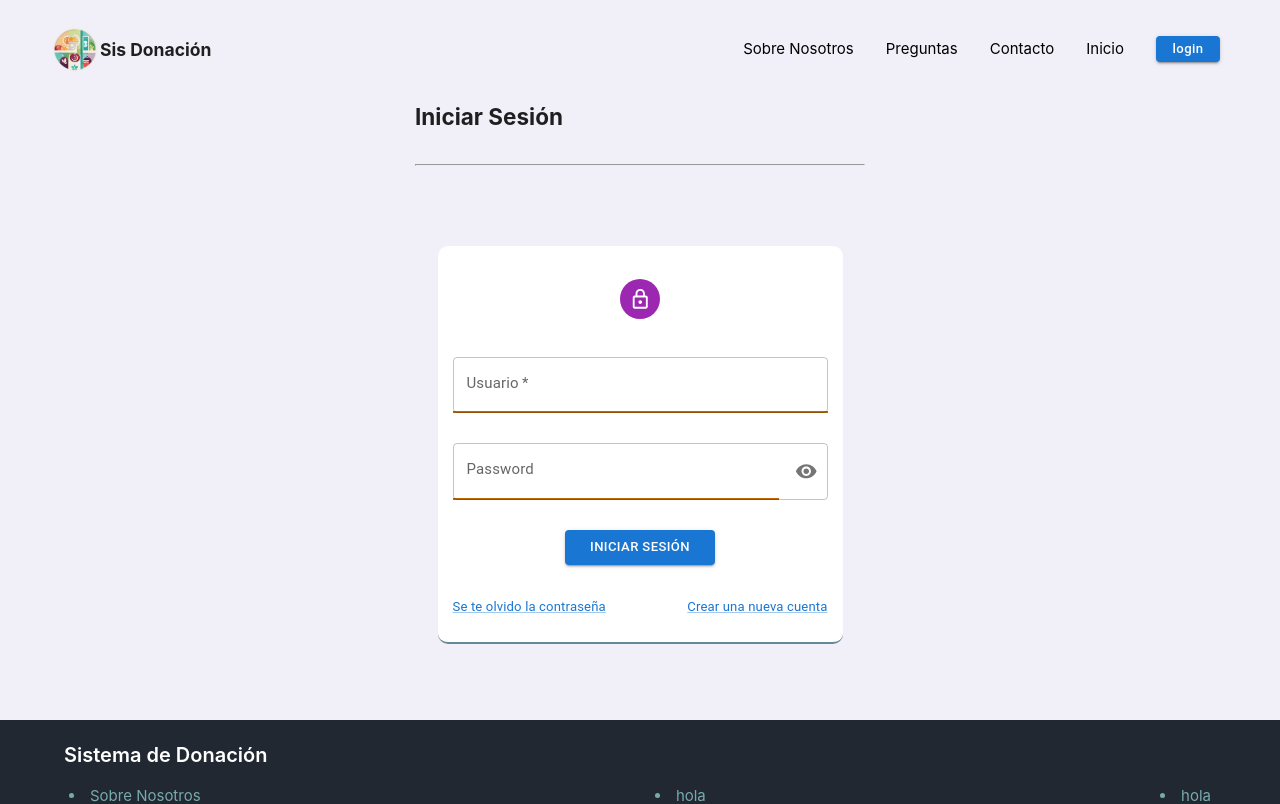
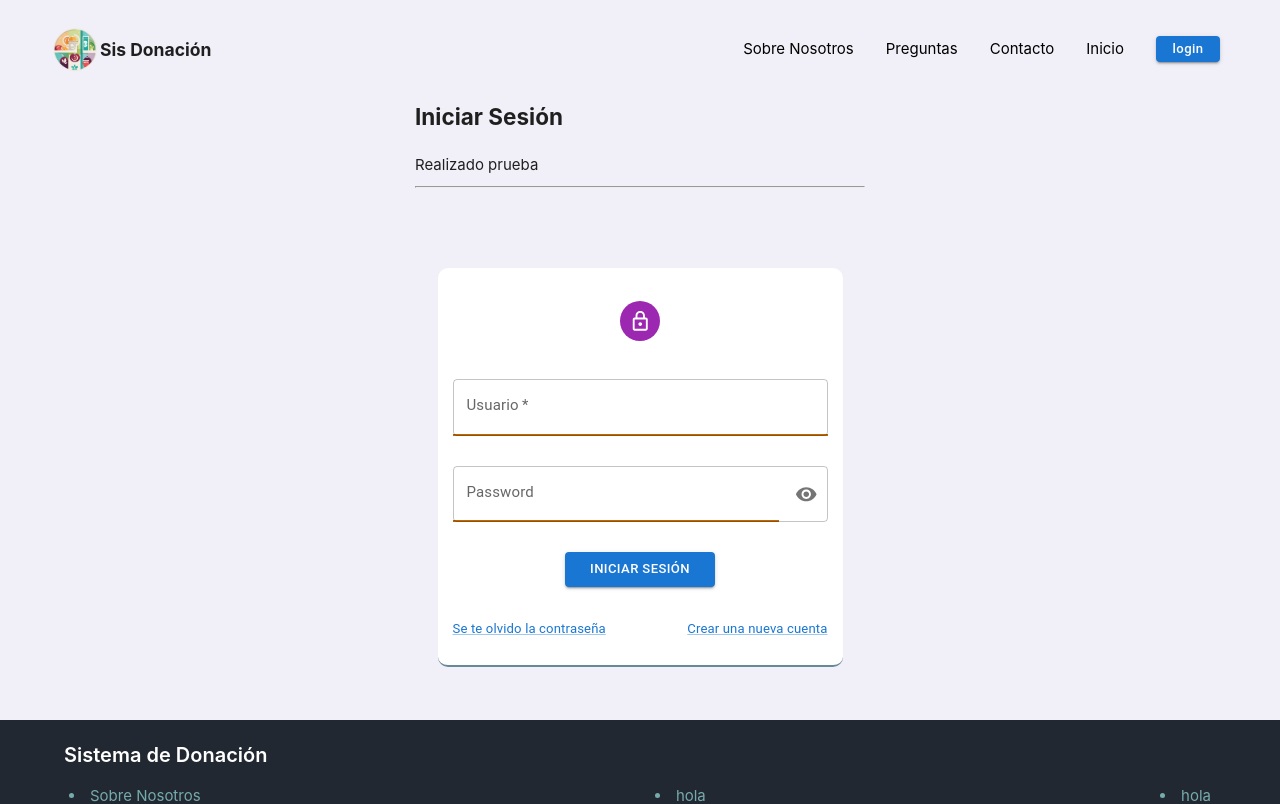
Before and after one commit to LeonelChauca/Sistema_donacion_281, a React (Vite) app: page /login in a window 1280 px wide. Shown: the top 804 px of the page. Built offline with nearby package versions, Linux system fonts and the light colour scheme.

Commit message:
Add texto en login

```diff
--- a/src/containers/Login.jsx
+++ b/src/containers/Login.jsx
@@ -5,6 +5,7 @@ const Login =()=>{
     return (
         <div className={style.containerL}>
             <h2>Iniciar Sesión</h2>
+            <p>Realizado prueba</p>
             <hr />
             <FormularioLogin />
         </div>
```
Also changed, not shown: 1 other file (tests, documents, lock files or other folders).
